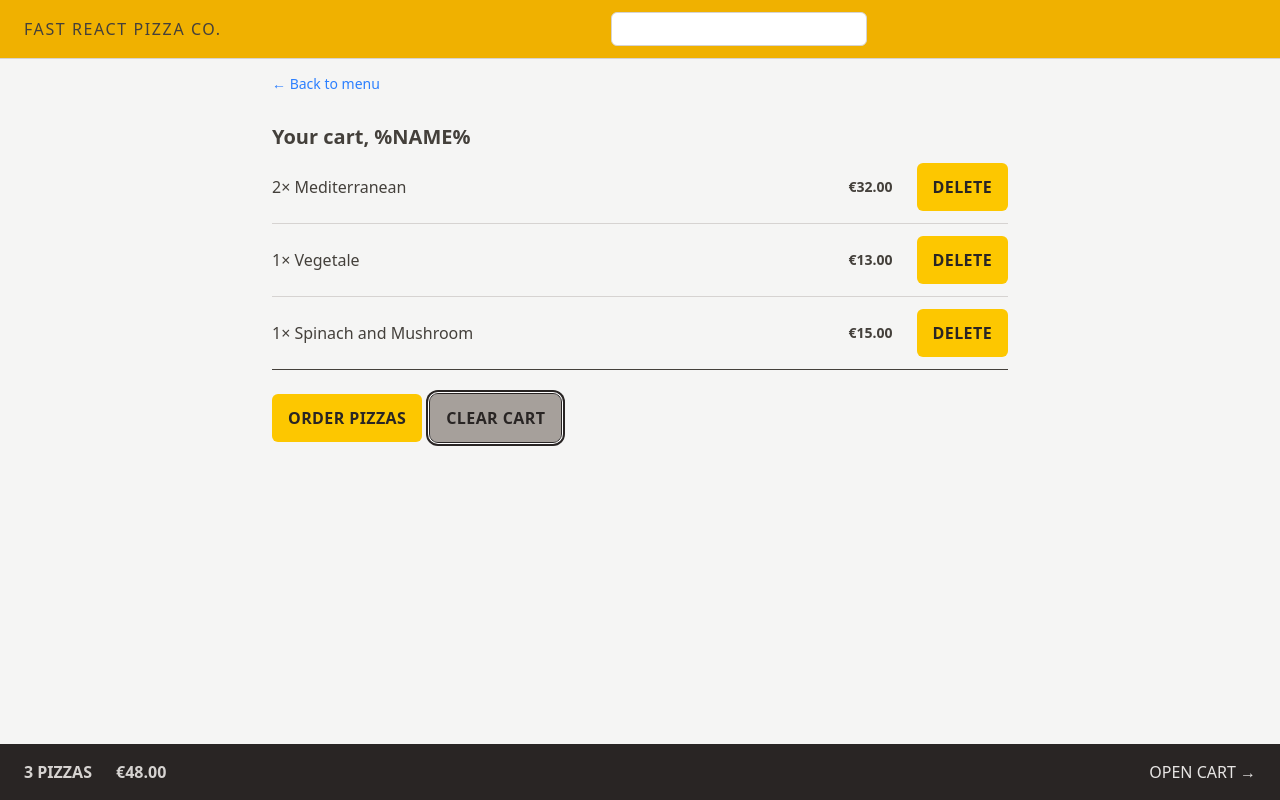
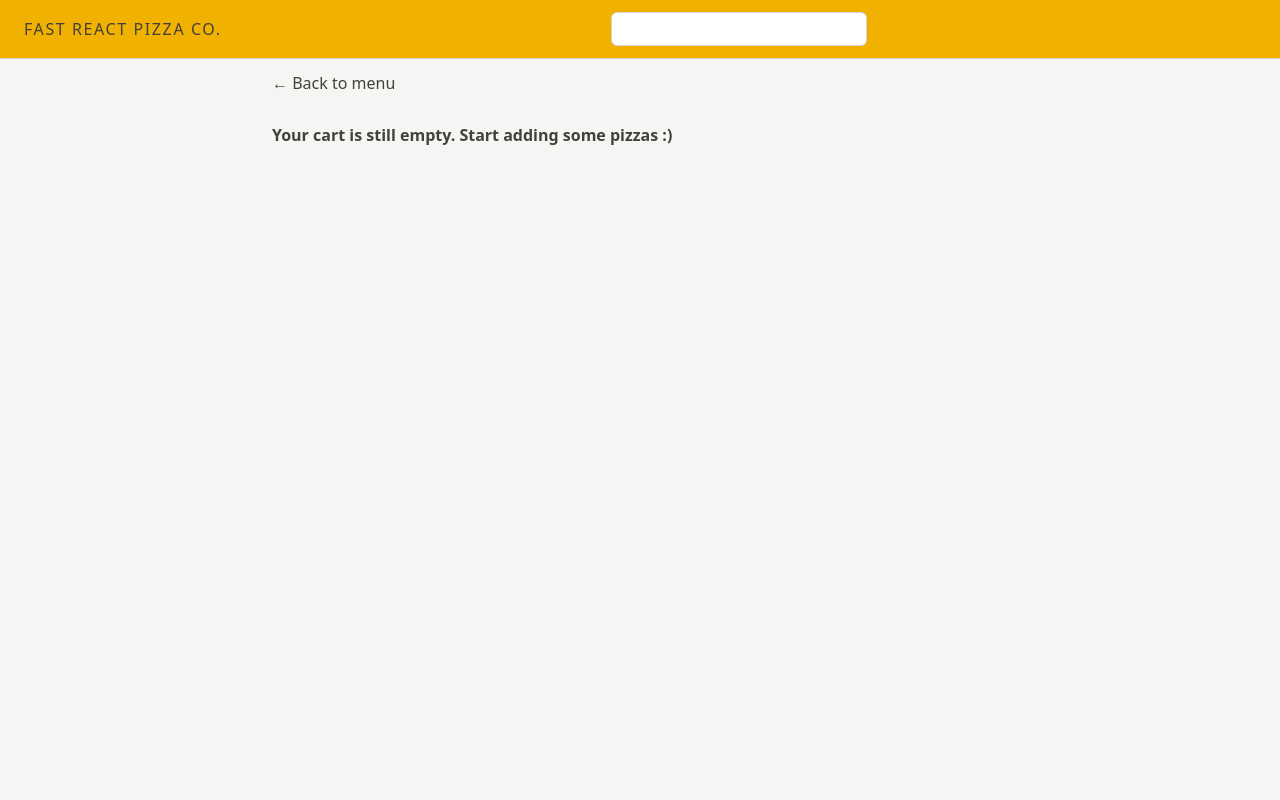
Before and after one commit to AAvi09/fast-react-pizza, a React (Vite) app: page /cart in a window 1280 px wide. Both pictures are taken after a click on the button "CLEAR CART". Built offline with nearby package versions, Linux system fonts and the light colour scheme.

Commit message:
feat: implement cart functionality with clear cart action and empty cart component; enhance cart display logic

```diff
--- a/src/features/cart/Cart.jsx
+++ b/src/features/cart/Cart.jsx
@@ -2,6 +2,9 @@ import { Link } from "react-router-dom";
 import LinkButton from "../../ui/LinkButton";
 import Button from "../../ui/Button";
 import CartItem from "./CartItem";
+import { useDispatch, useSelector } from "react-redux";
+import { clearCart, getCart } from "./CartSlice";
+import EmptyCart from "./EmptyCart";
 
 const fakeCart = [
   {
@@ -28,7 +31,13 @@ const fakeCart = [
 ];
 
 function Cart() {
-  const cart = fakeCart;
+  const user = useSelector((state) => state.user.username);
+  const cart = useSelector(getCart);
+  const dispatch = useDispatch();
+
+  if (!cart.length) {
+    return <EmptyCart />;
+  }
 
   return (
     <div className="px-4 py-3">
@@ -45,7 +54,10 @@ function Cart() {
       <div className="mt-6 space-x-2">
         <Button to="/order/new">Order pizzas</Button>
 
-        <button className="px-4 py-3 inline bg-stone-400 rounded-lg uppercase font-semibold text-stone-800 hover:bg-stone-500 hover:text-stone-100 cursor-pointer tracking-wide focus:outline focus:ring-2 focus:ring-stone-800 focus:ring-offset-2 focus:ring ">
+        <button
+          className="px-4 py-3 inline bg-stone-400 rounded-lg uppercase font-semibold text-stone-800 hover:bg-stone-500 hover:text-stone-100 cursor-pointer tracking-wide focus:outline focus:ring-2 focus:ring-stone-800 focus:ring-offset-2 focus:ring "
+          onClick={() => dispatch(clearCart())}
+        >
           Clear cart
         </button>
       </div>
--- a/src/features/cart/CartSlice.jsx
+++ b/src/features/cart/CartSlice.jsx
@@ -58,6 +58,8 @@ export const {
 
 export default CartSlice.reducer;
 
+export const getCart = (state) => state.cart.cart;
+
 export const getTotalCartQuantity = (state) =>
   state.cart.cart.reduce((total, item) => total + item.quantity, 0);
 
--- a/src/features/cart/EmptyCart.jsx
+++ b/src/features/cart/EmptyCart.jsx
@@ -1,11 +1,13 @@
-import { Link } from 'react-router-dom';
+import { Link } from "react-router-dom";
 
 function EmptyCart() {
   return (
-    <div>
+    <div className="px-4 py-3">
       <Link to="/menu">&larr; Back to menu</Link>
 
-      <p>Your cart is still empty. Start adding some pizzas :)</p>
+      <p className="font-semibold mt-7">
+        Your cart is still empty. Start adding some pizzas :)
+      </p>
     </div>
   );
 }
```
